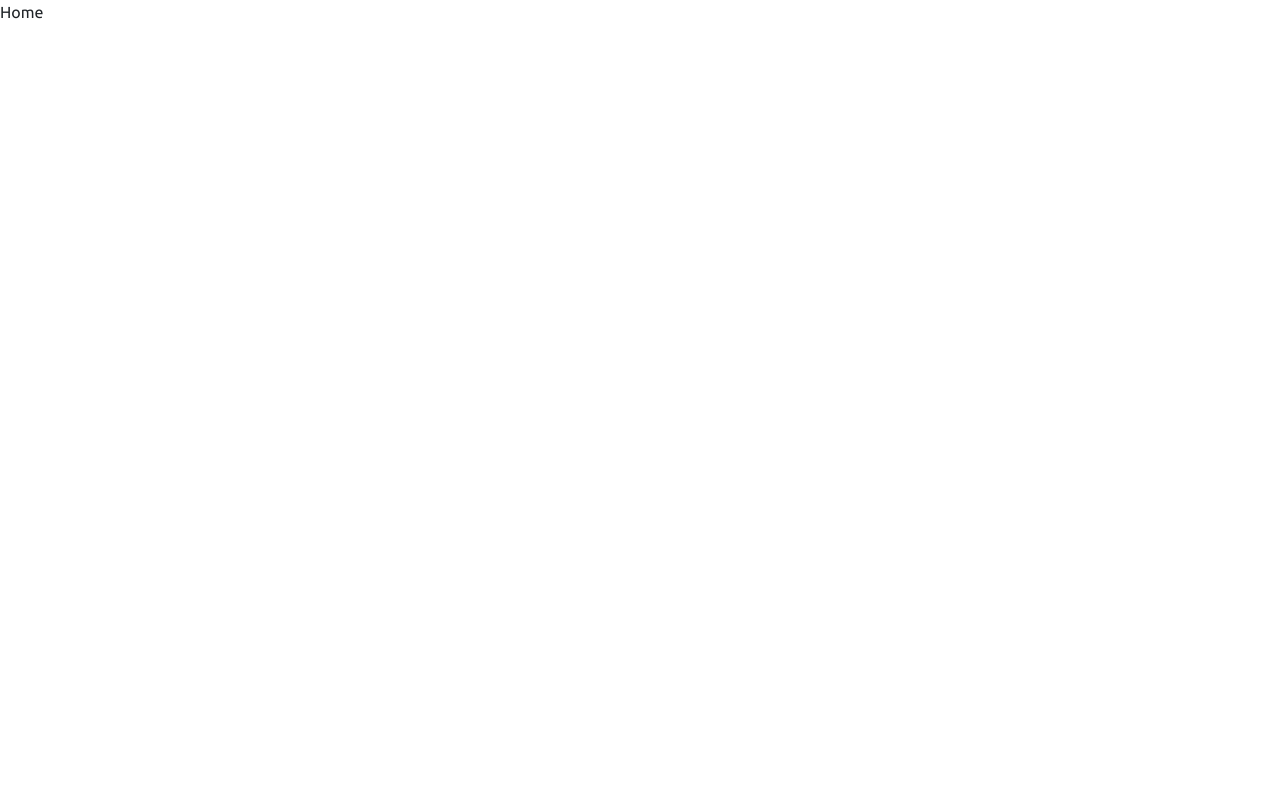
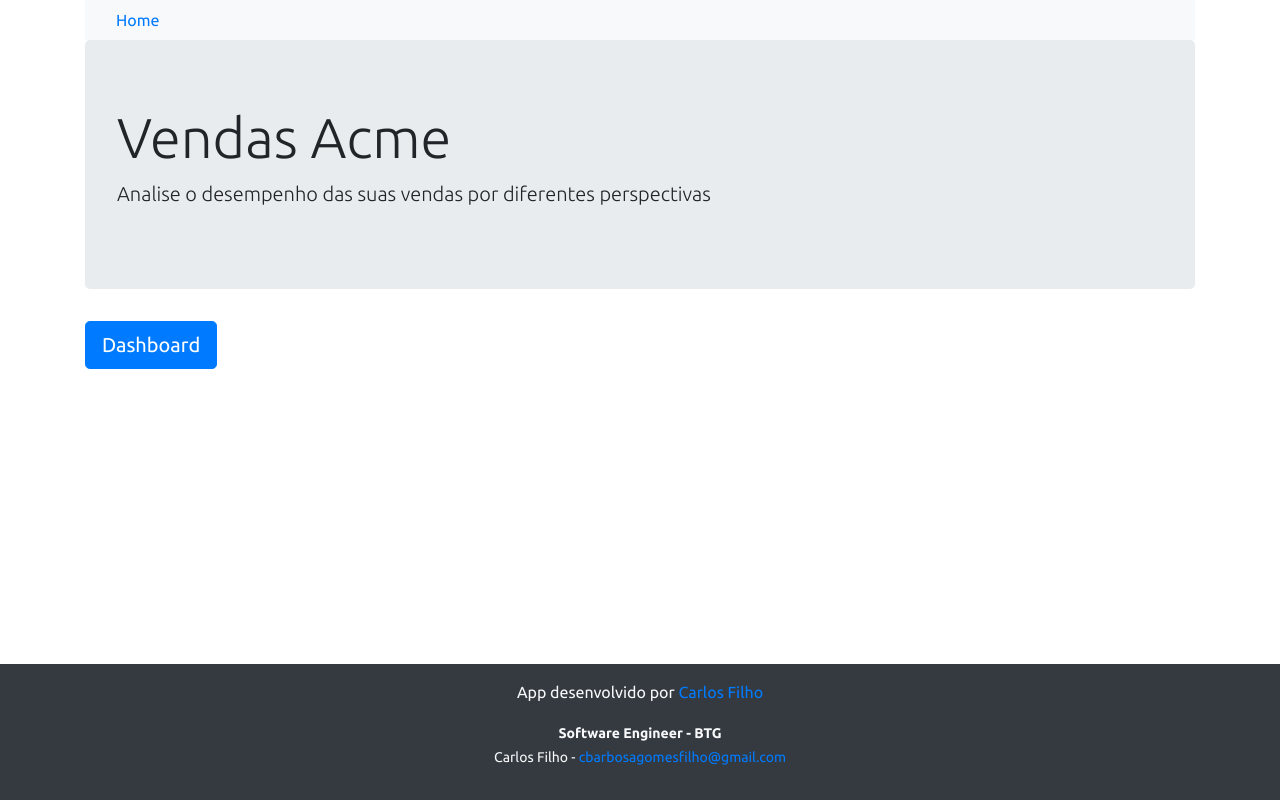
Before and after one commit to CarlosBarbosaFilho/dev_sales, a React (Create React App) app in the folder frontend/: page / in a window 1280 px wide. Built offline with nearby package versions, Linux system fonts and the light colour scheme.

Commit message:
create navigation

```diff
--- a/frontend/src/components/nav_bar/index.tsx
+++ b/frontend/src/components/nav_bar/index.tsx
@@ -1,12 +1,19 @@
 import React from 'react';
+import { Link } from 'react-router-dom';
 
 function Navbar() {
   return (
     <div className="container">
-      <nav className="my-4 my-md-2 mr-md-3">
+        <nav className="navbar navbar-expand-lg navbar-light bg-light">
+          <div className="container-fluid">
+            <Link to="/">
+                Home
+            </Link>
+          </div>
+        </nav>
 
-      </nav>
     </div>
+
   );
 }
 export default Navbar;
--- a/frontend/src/pages/dashboard/index.tsx
+++ b/frontend/src/pages/dashboard/index.tsx
@@ -3,13 +3,16 @@ import Footer from 'components/footer';
 import Table from 'components/tables';
 import BarChart from 'components/bar_chart';
 import DonutChart from 'components/donutChart';
+import React from 'react';
+import { Link } from 'react-router-dom';
 
 const Dashboard = () => {
   return (
     <>
       <div className="container my-md-2">
-        <Navbar />
-        <h2 className="text-primary">Vendas Acme</h2>
+        <Link to="/">
+          <h2 className="text-primary">Vendas Acme</h2>
+        </Link>
         <hr />
         <div className="row px-6">
           <div className="col-sm-6">
--- a/frontend/src/pages/home/index.tsx
+++ b/frontend/src/pages/home/index.tsx
@@ -1,8 +1,22 @@
+import React from "react";
+import Navbar from 'components/nav_bar'
+import Footer from 'components/footer'
+import { Link } from "react-router-dom";
 const Home = () => {
   return (
-    <div>
-      Home
-    </div>
+    <>
+      <Navbar/>
+      <div className="container">
+        <div className="jumbotron">
+          <h1 className="display-4">Vendas Acme</h1>
+          <p className="lead">Analise o desempenho das suas vendas por diferentes perspectivas</p>
+        </div>
+        <Link className="btn btn-primary btn-lg" to="/dashboard">
+          Dashboard
+        </Link>
+      </div>
+      <Footer/>
+    </>
   );
 }
 
```
